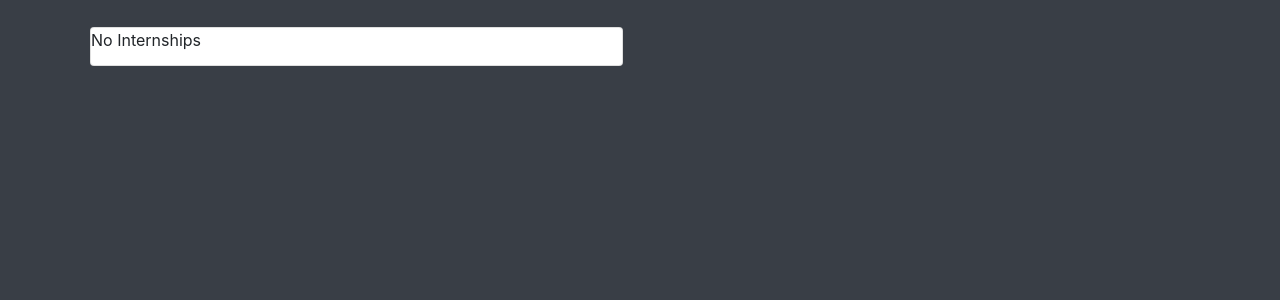
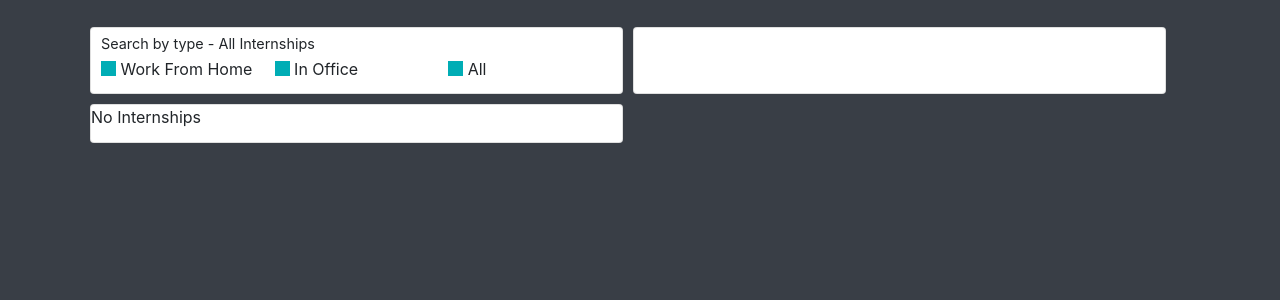
Before and after one commit to ajinkyabawaskar/Internship-Portal, a PHP site: page / in a window 1280 px wide. Shown: the part 58-358 px from the top of the page. Run offline with PHP 8.4, Linux system fonts and the light colour scheme; data that the repository does not hold is empty; some libraries are stand-ins or nearby versions.

Commit message:
working type of internship folder

```diff
--- a/student-view/index.php
+++ b/student-view/index.php
@@ -12,6 +12,7 @@
     <link href="//maxcdn.bootstrapcdn.com/font-awesome/4.2.0/css/font-awesome.min.css" rel="stylesheet">
     <link rel="stylesheet" href="https://stackpath.bootstrapcdn.com/bootstrap/4.3.1/css/bootstrap.min.css" integrity="sha384-ggOyR0iXCbMQv3Xipma34MD+dH/1fQ784/j6cY/iJTQUOhcWr7x9JvoRxT2MZw1T" crossorigin="anonymous">
 </head>
+
 <?php
 $servername = "localhost";
 $username = "root";
@@ -42,6 +43,60 @@ if (!$conn) {
         <?php
         $sql = "SELECT * FROM internship";
         $result = mysqli_query($conn, $sql);
+
+        echo '<div class="filter-card card">';
+        ?>
+
+        <form action="" method="post">
+          <!-- <input type="radio" name="term" value="wfh"/>wfh
+          <input type="radio" name="term" value="ino" />ino  -->
+       <div class="filter-div">
+         <div class="fd2 fd2-title">
+           Search by type - <?php
+
+           if ($_POST['type']=='wfh') {
+             echo "Work From Home";
+           }
+           elseif ($_POST['type']=='ino') {
+            echo "In Office";
+          }
+          else {
+            echo "All Internships";
+          }
+           ?>
+         </div>
+         <div class="fd2">
+          <div class="fd1">
+            <input type="submit" value="wfh" name="type" class="type-filter type-filter1" id= "wfh" onclick="changeColor()"/>
+            <label class="" for="wfh"> Work From Home</label>
+          </div>
+            <div class="fd1">
+              <input type="submit" value="ino" name="type" class="type-filter type-filter1" id= "wfh" />
+              <label class="" for="wfh">In Office</label>
+            </div>
+            <div class="fd1">
+              <input type="submit" value="" name="type" class="type-filter" id= "wfh"/>
+              <label class="" for="wfh">All</label>
+            </div>
+          </div>
+        </form>
+        </div>
+      </div>
+      <div class="filter-card card">
+        <!-- <form  method="post" action=""  id="searchform">
+      <input  type="text" name="name">
+      <input  type="submit" name="textsearch" value="Search">
+	    </form>  -->
+
+        <?php
+        // $test = $_POST['textsearch'];
+        // echo $test;
+        if (!empty($_POST['type'])) {
+        $search = $_POST['type'];
+        $sql .= " WHERE type = '$search'";
+        }
+        $result = mysqli_query($conn, $sql);
+        echo '</div>';
             if ($result->num_rows > 0) {
                 // output data of each row
                 while($row = $result->fetch_assoc()) {
@@ -121,4 +176,5 @@ if (!$conn) {
         ?>
     <!-- </div> -->
 </div>
+<script src="main.js"></script>
 </html>
--- /dev/null
+++ b/student-view/main.js
@@ -0,0 +1,3 @@
+function changeColor() {
+    document.getElementByClass("type-filter").style.background = "blue";
+}
--- a/student-view/style.css
+++ b/student-view/style.css
@@ -102,3 +102,43 @@ body {
     flex-flow: column wrap;
     justify-content: space-between;
 }
+
+.filter-card {
+    width: 48%;
+}
+
+.type-filter {
+    background: var(--theme-blue);
+    border-style: none;
+    color: transparent;
+    height: 15px;
+    width: 15px;
+}
+
+.type-filter {
+    line-height: 2px;
+}
+
+.filter-div {
+    margin: 5px 0px -10px 10px;
+    display: flex;
+    justify-content: space-between;
+    flex-direction: column;
+    /* align-items: center; */
+}
+
+.fd1 {
+    flex: 1;
+    /* align-content: center;
+    text-align: center; */
+}
+
+.fd2 {
+    display: flex;
+    align-items: center;
+    margin-bottom: 2px;
+}
+
+.fd2-title {
+    font-size: 0.9rem;
+}
```
